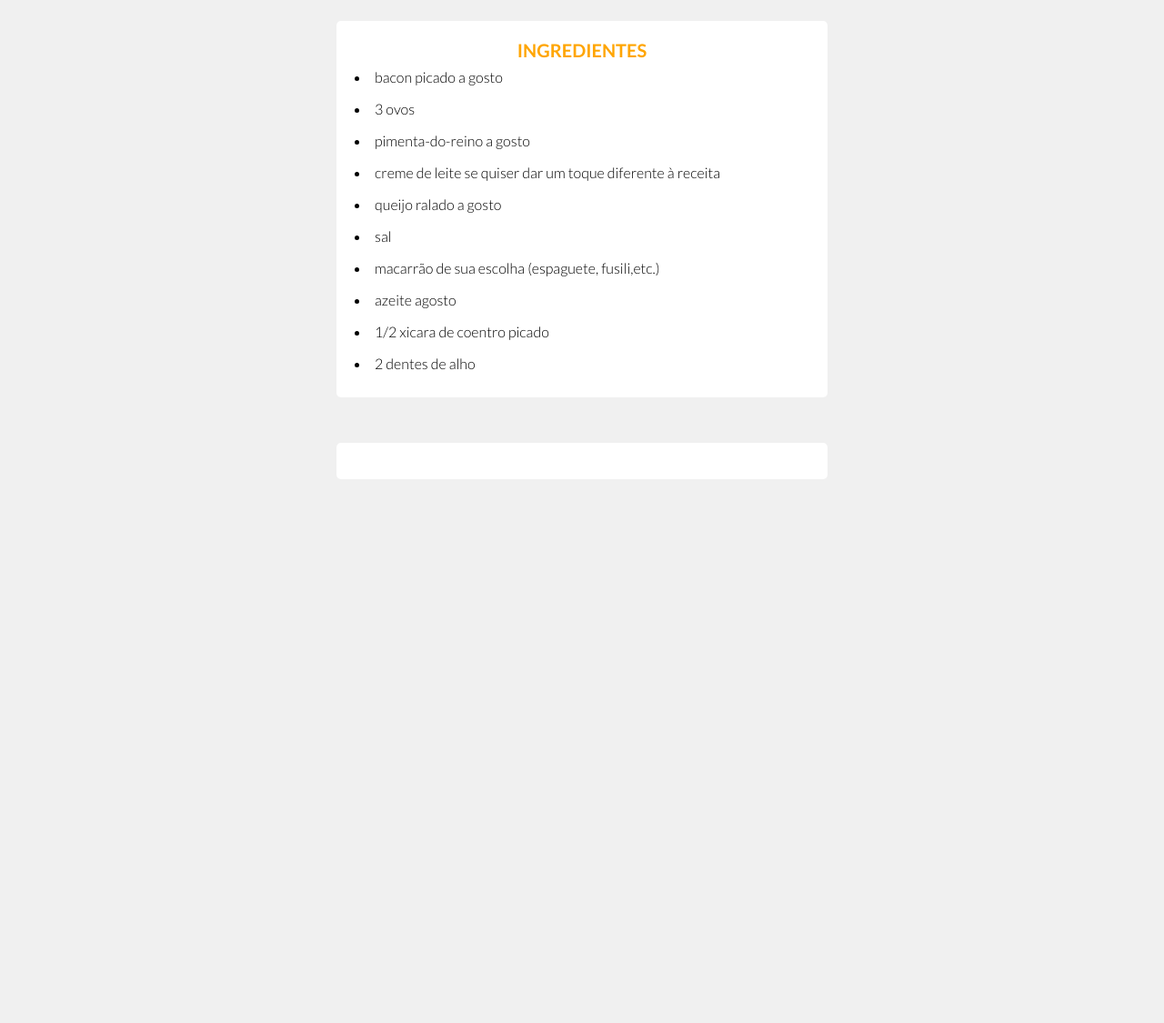
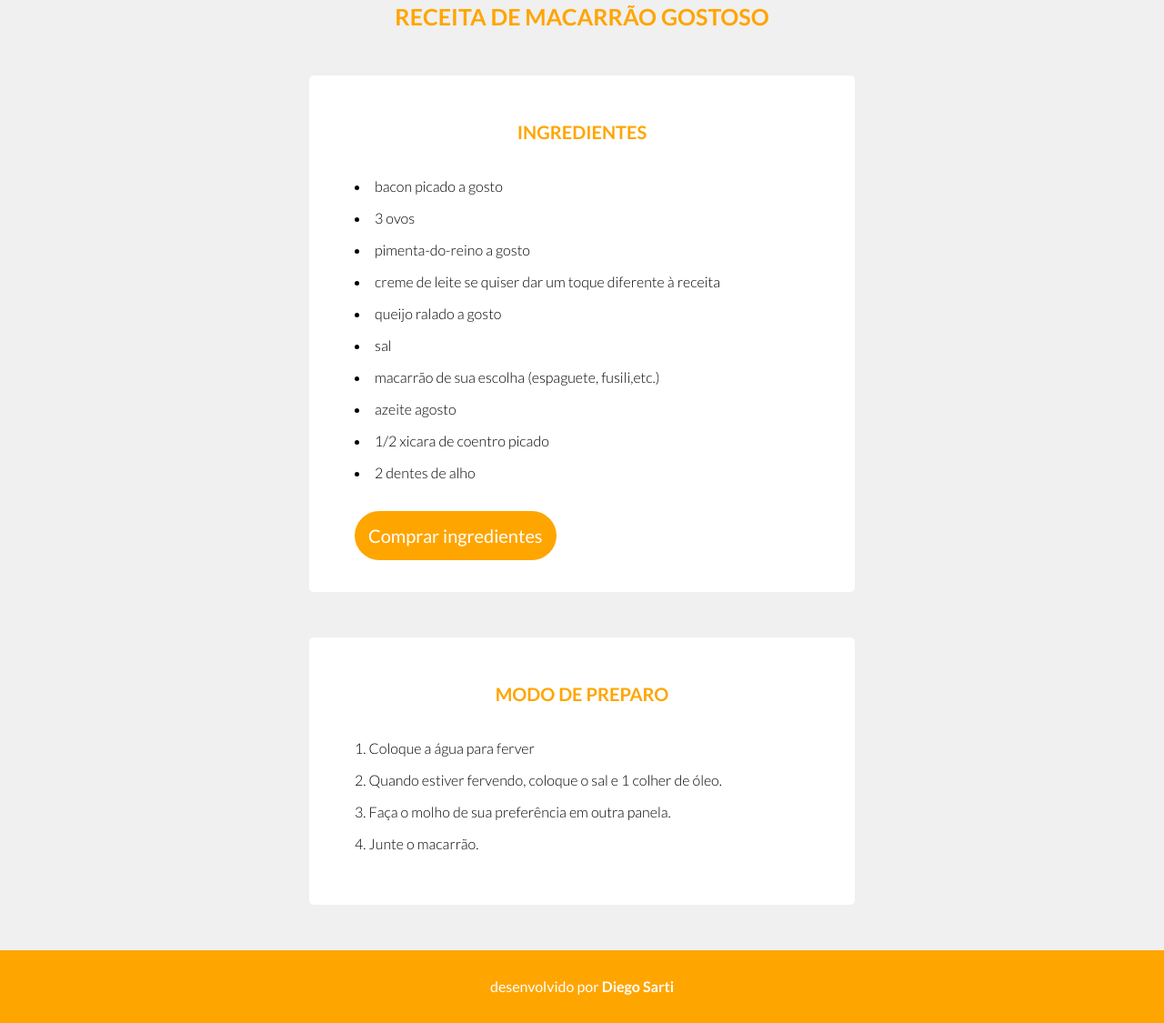
Before and after one commit to DiegoSarti/Desafio-Receitas, a plain HTML site: page index.html in a window 1280 px wide. Shown: the part 497-1622 px from the top of the page at 91% size. Before the commit the page ends 1024 px from the top, so only its background shows below. Drawn offline with Linux system fonts and the light colour scheme.

Commit message:
atialização receitas

```diff
--- a/index.html
+++ b/index.html
@@ -13,6 +13,7 @@
     <div class="header"></div>
     <div class="banner"></div>
     <div class="conteudo">
+        <h1 class="titulo-receita">RECEITA DE MACARRÃO GOSTOSO</h1>
         <div class="card">
             <h1>INGREDIENTES</h1>
             <ul>
@@ -27,8 +28,20 @@
                 <li>1/2 xicara de coentro picado</li>
                 <li>2 dentes de alho</li>
             </ul>
+            <a href="#" class="botao">Comprar ingredientes</a>
         </div>
-        <div class="card"></div>
+        <div class="card">
+            <h1>MODO DE PREPARO</h1>
+            <ol>
+                <li>Coloque a água para ferver</li>
+                <li>Quando estiver fervendo, coloque o sal e 1 colher de óleo.</li>
+                <li>Faça o molho de sua preferência em outra panela.</li>
+                <li>Junte o macarrão.</li>
+            </ol>
+        </div>
+    </div>
+    <div class="footer">
+        <p>desenvolvido por <a href="#" class="link-footer">Diego Sarti</a></p>
     </div>
 
 </body>
--- a/style/style.css
+++ b/style/style.css
@@ -18,12 +18,20 @@ body {
     background-position: center;
     background-size: cover;
 }
+.footer{
+    background-color: orange;
+    height: 50px;
+    color: white;
+    text-align: center;
+    padding-top: 30px;
+
+}
 .card {
     width: 500px;
     margin: auto;
-    padding: 20px;
+    padding: 50px;
     background-color: rgb(255, 255, 255);
-    margin-top: 50px;
+    margin: 50px auto;
     border-radius: 5px;
     font-weight: 300;
 }
@@ -33,8 +41,39 @@ h1 {
     color: orange;
     font-size: 20px;
     font-weight: 400p;
+    margin-bottom: 30px;
 }
 li {
     list-style-position: inside;
     line-height: 35px;
 }
+ul {
+    margin-bottom: 40px;
+}
+.botao {
+    text-decoration: none;
+    background-color: orange;
+    color: white;
+    padding: 15px;
+    font-weight: 400;
+    font-size: 20px;
+    border-radius: 30px;
+
+}
+
+.botao:hover {
+    background-color: rgb(252, 180, 48);
+}
+
+.titulo-receita {
+    font-weight: 700;
+    font-size: 25px;
+    margin-top: 30px;
+
+}
+.link-footer {
+    font-weight: 700;
+    text-decoration: none;
+    color: white;
+
+}
```
